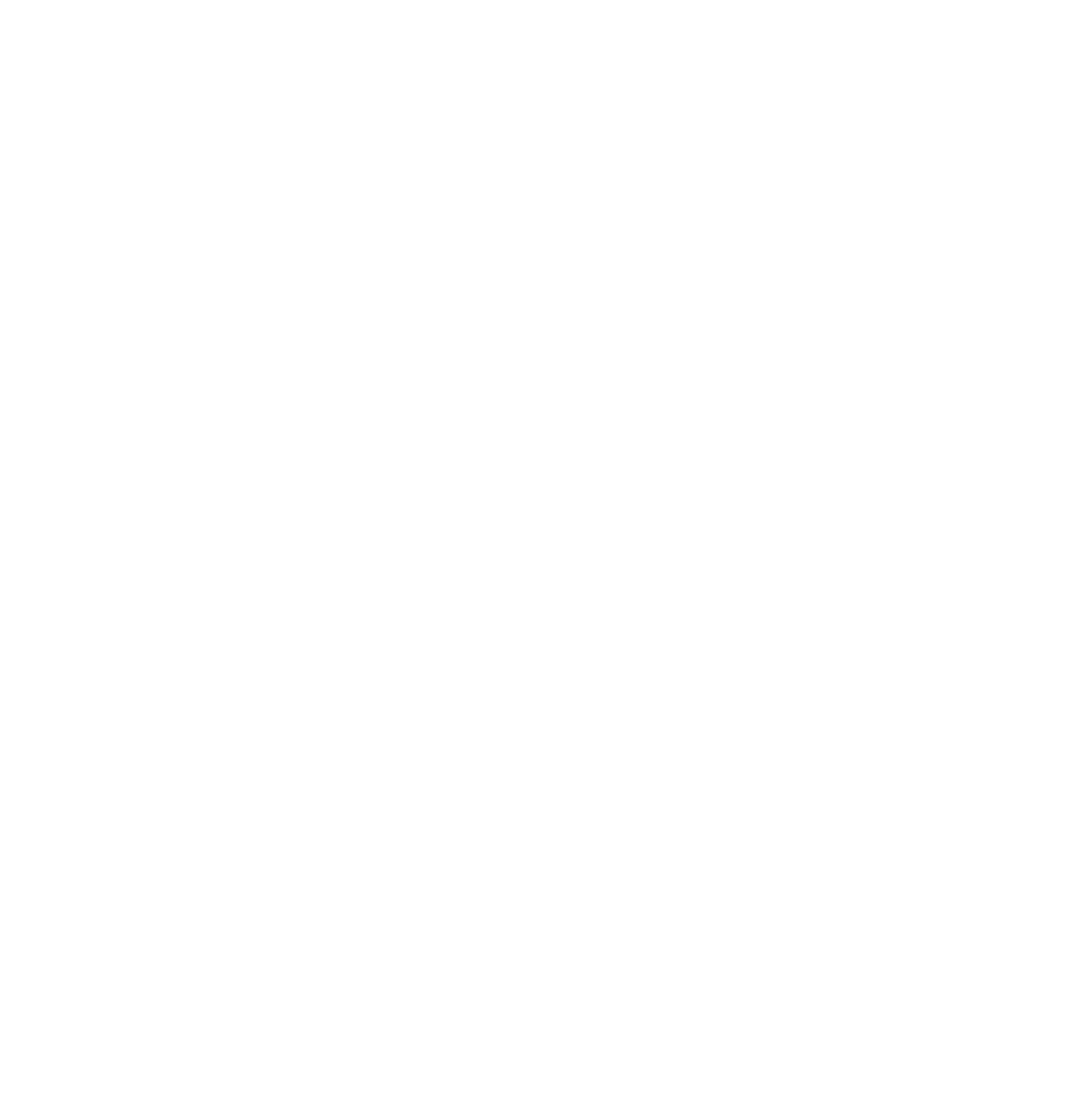
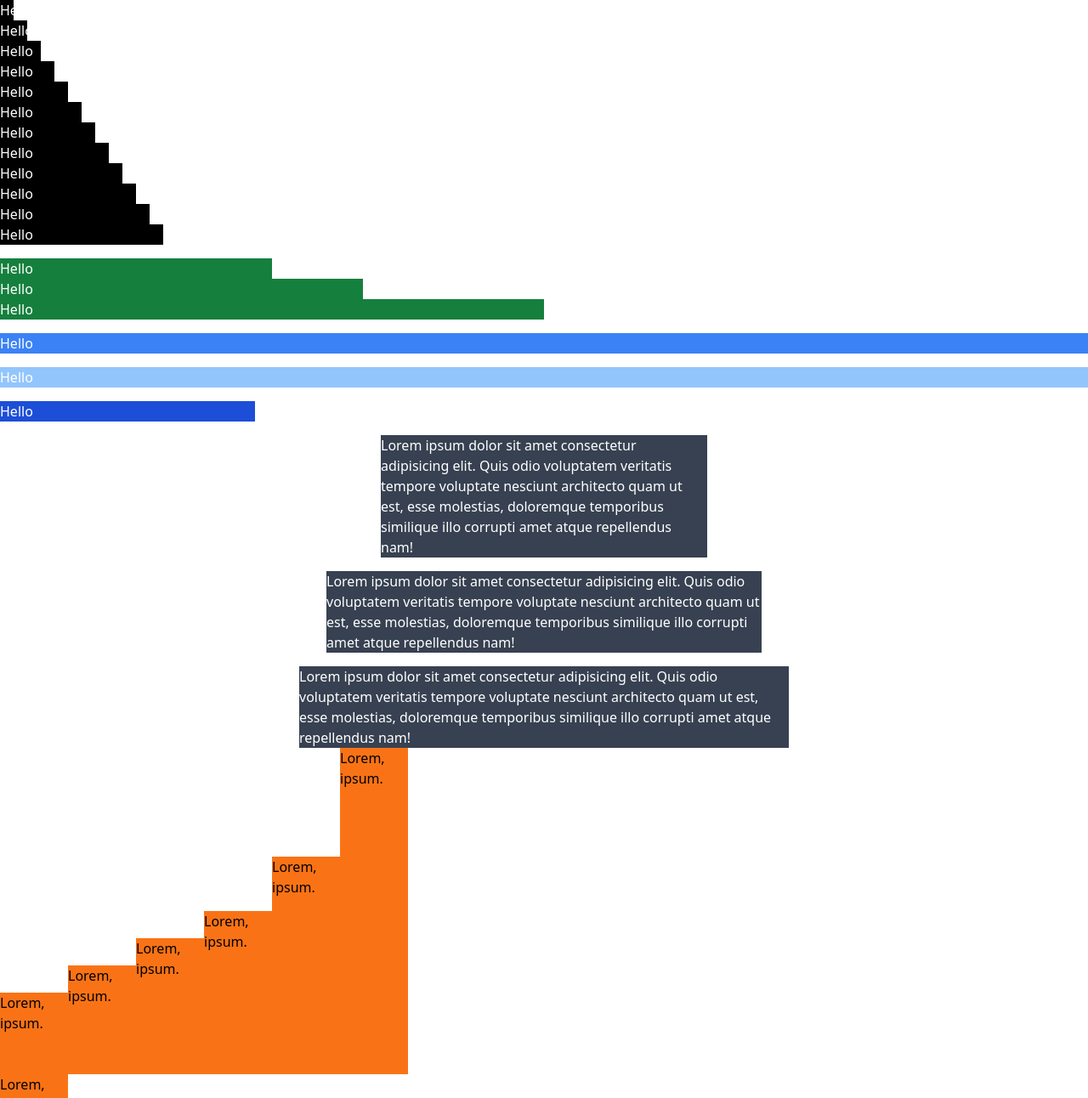
Before and after one commit to HosseinHeydarpour/tailwind, a plain HTML site: page tailwind-sandbox/05-sizing/index.html in a window 1280 px wide. Shown: the top 1292 px of the page at 85% size. Before the commit the page ends 800 px from the top, so only its background shows below. Drawn offline with nearby package versions, Linux system fonts and the light colour scheme.

Commit message:
005 Width & Height

```diff
--- a/tailwind-sandbox/05-sizing/index.html
+++ b/tailwind-sandbox/05-sizing/index.html
@@ -9,26 +9,71 @@
   </head>
   <body>
     <!-- Width -->
+    <div class="bg-black text-white w-4">Hello</div>
+    <div class="bg-black text-white w-8">Hello</div>
+    <div class="bg-black text-white w-12">Hello</div>
+    <div class="bg-black text-white w-16">Hello</div>
+    <div class="bg-black text-white w-20">Hello</div>
+    <div class="bg-black text-white w-24">Hello</div>
+    <div class="bg-black text-white w-28">Hello</div>
+    <div class="bg-black text-white w-32">Hello</div>
+    <div class="bg-black text-white w-36">Hello</div>
+    <div class="bg-black text-white w-40">Hello</div>
+    <div class="bg-black text-white w-44">Hello</div>
+    <div class="bg-black text-white w-48">Hello</div>
 
     <!-- Percentages -->
+    <div class="bg-green-700 text-white w-1/4 mt-4">Hello</div>
+    <div class="bg-green-700 text-white w-1/3">Hello</div>
+    <div class="bg-green-700 text-white w-1/2">Hello</div>
 
     <!-- Width of the viewport -->
 
+    <div class="bg-blue-500 text-white w-screen mt-4">Hello</div>
+
     <!-- 100% of container -->
+    <div class="bg-blue-300 text-white w-full mt-4">Hello</div>
+
+    <!-- Arbitrary width -->
+    <div class="bg-blue-700 text-white w-[300px] mt-4">Hello</div>
+
+    <!-- Max Width -->
+    <div class="bg-gray-700 text-white max-w-sm mt-4 mx-auto">
+      Lorem ipsum dolor sit amet consectetur adipisicing elit. Quis odio
+      voluptatem veritatis tempore voluptate nesciunt architecto quam ut est,
+      esse molestias, doloremque temporibus similique illo corrupti amet atque
+      repellendus nam!
+    </div>
+    <div class="bg-gray-700 text-white max-w-lg mt-4 mx-auto">
+      Lorem ipsum dolor sit amet consectetur adipisicing elit. Quis odio
+      voluptatem veritatis tempore voluptate nesciunt architecto quam ut est,
+      esse molestias, doloremque temporibus similique illo corrupti amet atque
+      repellendus nam!
+    </div>
+    <div class="bg-gray-700 text-white max-w-xl mt-4 mx-auto">
+      Lorem ipsum dolor sit amet consectetur adipisicing elit. Quis odio
+      voluptatem veritatis tempore voluptate nesciunt architecto quam ut est,
+      esse molestias, doloremque temporibus similique illo corrupti amet atque
+      repellendus nam!
+    </div>
+
+    <!-- Height (Most of the same options as widths) -->
+    <div class="flex items-end">
+      <div class="bg-orange-500 w-20 h-24">Lorem, ipsum.</div>
+      <div class="bg-orange-500 w-20 h-32">Lorem, ipsum.</div>
+      <div class="bg-orange-500 w-20 h-40">Lorem, ipsum.</div>
+      <div class="bg-orange-500 w-20 h-48">Lorem, ipsum.</div>
+      <div class="bg-orange-500 w-20 h-64">Lorem, ipsum.</div>
+      <div class="bg-orange-500 w-20 h-96">Lorem, ipsum.</div>
+    </div>
+    <!-- Full screen height -->
+    <div class="bg-orange-500 w-20 h-screen">Lorem, ipsum.</div>
 
     <!-- min/max content -->
-
-    <!-- Arbitrary width -->
-
-    <!-- Max Width -->
-
-    <!-- Height (Most of the same options as widths) -->
 
     <!-- Min Height -->
 
     <!-- Max Height -->
-
-    <!-- Full screen height -->
   </body>
 </html>
 
```
